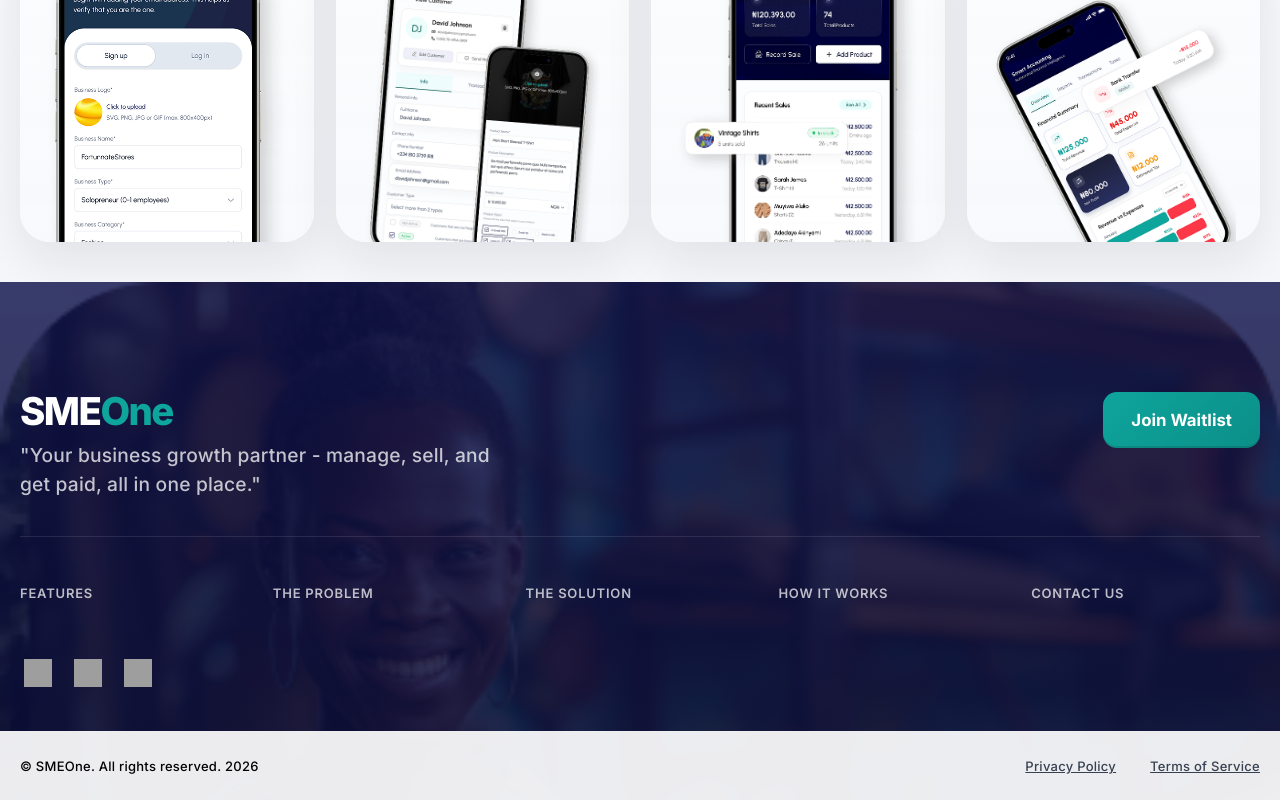
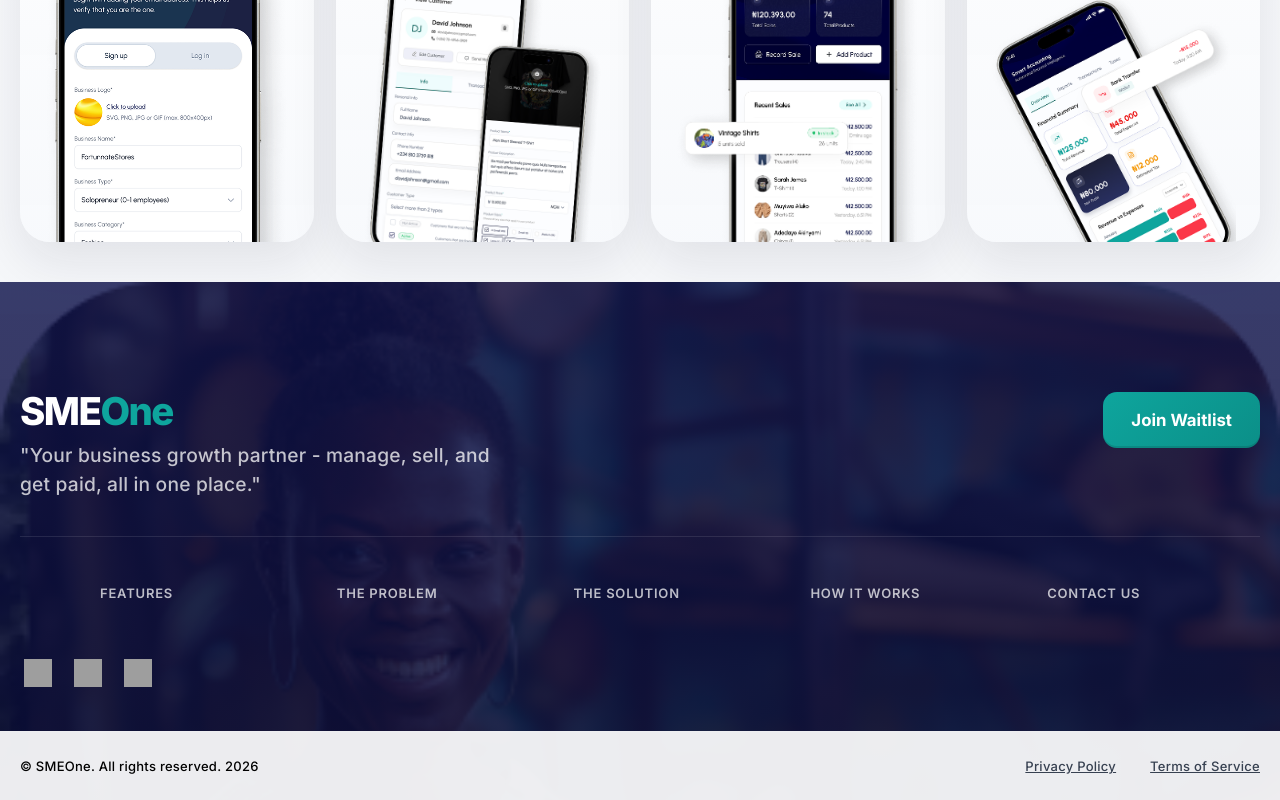
Before and after one commit to SMEOneApp/SMEOne.Modules.Website, a React (Create React App) app: page / in a window 1280 px wide. Shown: the part 3381-4181 px from the top of the page. Built offline with nearby package versions, Linux system fonts and the light colour scheme; grey boxes are pictures that could not be loaded.

Commit message:
fix footer links section

```diff
--- a/src/components/organisms/FooterSection/styles.css
+++ b/src/components/organisms/FooterSection/styles.css
@@ -57,6 +57,7 @@
   border-top: 1px solid rgba(255, 255, 255, 0.1);
   margin-top: 36px;
   animation: fade-up 0.8s ease-out 0.12s both;
+  padding-left: 80px;
 }
 
 .footer-links a {
```
